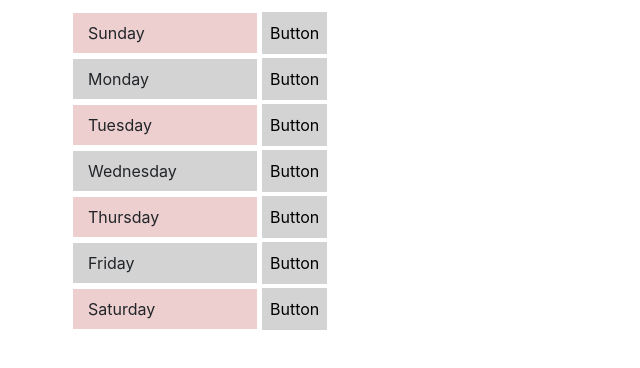
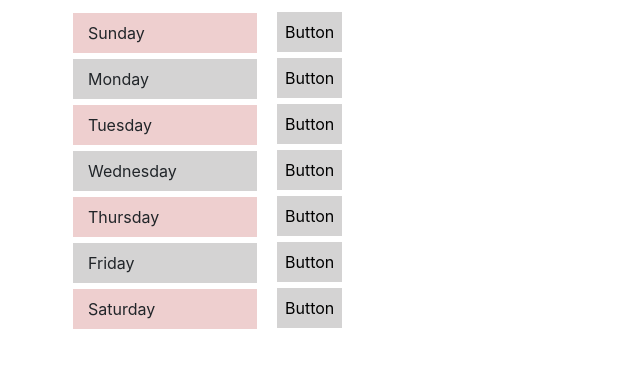
Before and after one commit to madhurabhujbal/simpleList-VueJS, a Vue app: page / in a window 1280 px wide. Shown: the top 368 px of the page, without its empty margins (0-640 px from the left). Built offline with nearby package versions, Linux system fonts and the light colour scheme.

Commit message:
Wrap button tag in a differnt div tag to align its position

```diff
--- a/src/components/WeekDay.vue
+++ b/src/components/WeekDay.vue
@@ -3,7 +3,9 @@
     <div :class="'col-md-2 ' + getId()">
       {{weekday.day}}
     </div>
-    <button @click="buttonClicked">Button</button>
+    <div class="col-md-2">
+      <button @click="buttonClicked">Button</button>
+    </div>
   </div>
 </template>
 
@@ -38,6 +40,7 @@ export default {
 button {
   padding: 8px;
   background: rgb(212, 211, 211);
+  margin-left: 30px;
   border-style: solid;
   border-color: white;
 }
```
